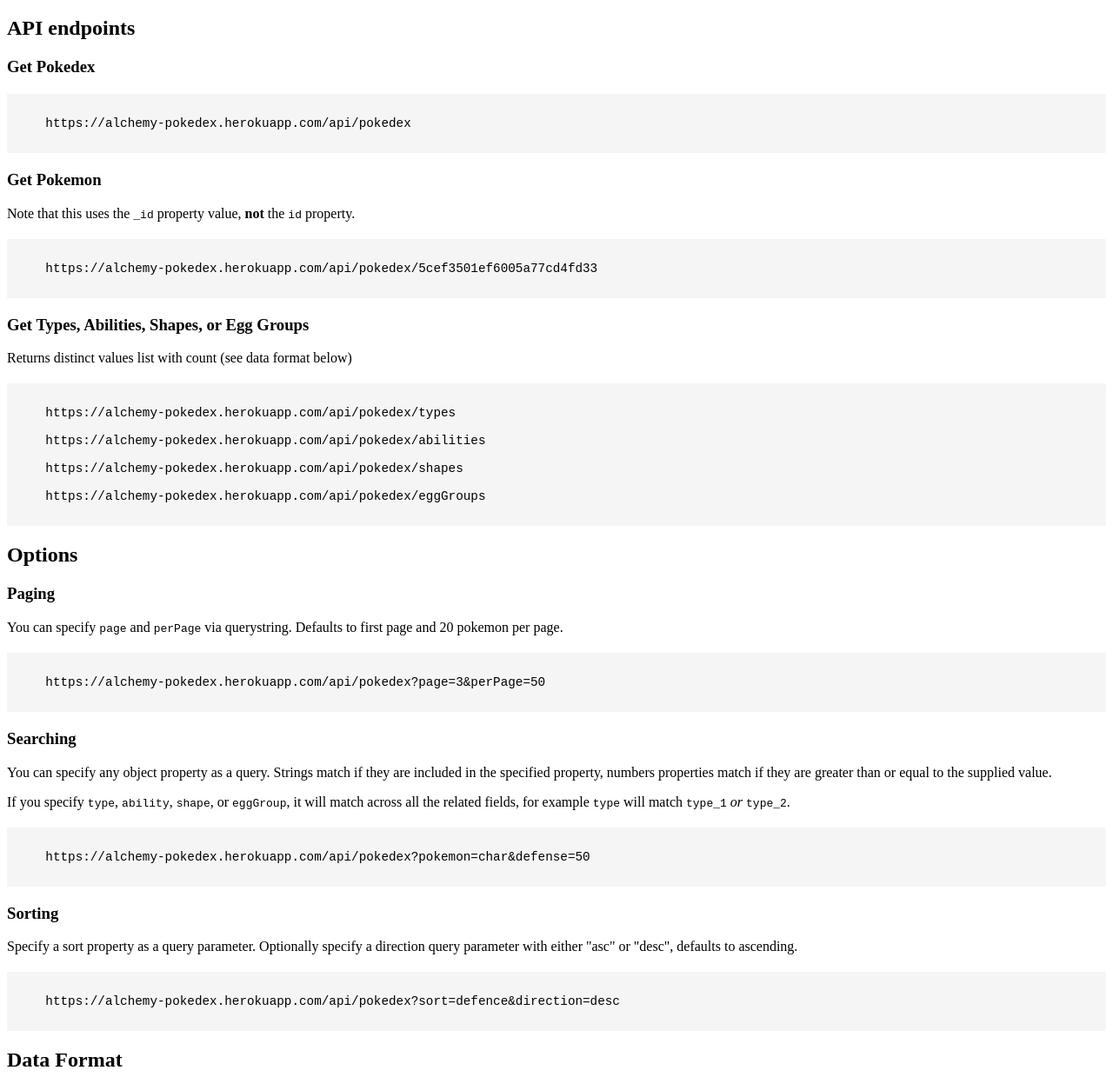
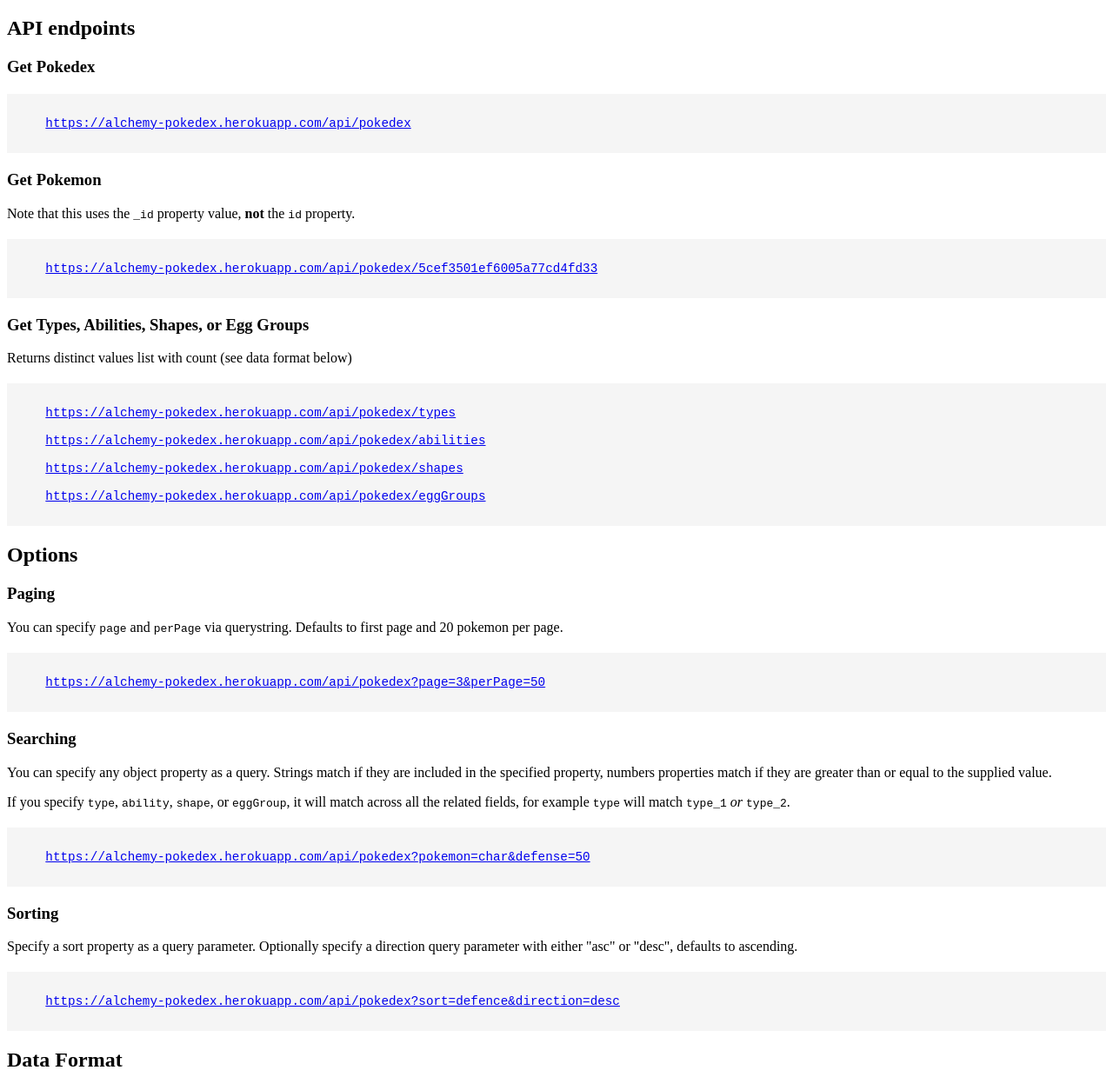
Before and after one commit to alchemycodelab/pokedex-server, a website: page public/index.html in a window 1280 px wide. Shown: the part 61-1300 px from the top of the page at 87% size. Drawn offline with Linux system fonts and the light colour scheme.

Commit message:
add links to api url's

```diff
--- a/public/index.html
+++ b/public/index.html
@@ -22,7 +22,7 @@
     <p>
         <pre>
     <code>
-    https://alchemy-pokedex.herokuapp.com/api/pokedex
+    <a target="_blank" href="https://alchemy-pokedex.herokuapp.com/api/pokedex">https://alchemy-pokedex.herokuapp.com/api/pokedex</a>
     </code></pre>
 
     </p>
@@ -35,7 +35,7 @@
     <p>
         <pre>
     <code>
-    https://alchemy-pokedex.herokuapp.com/api/pokedex/5cef3501ef6005a77cd4fd33
+    <a target="_blank" href="https://alchemy-pokedex.herokuapp.com/api/pokedex/5cef3501ef6005a77cd4fd33">https://alchemy-pokedex.herokuapp.com/api/pokedex/5cef3501ef6005a77cd4fd33</a>
     </code></pre>
     </p>
 
@@ -44,13 +44,13 @@
     <p>
         <pre>
     <code>
-    https://alchemy-pokedex.herokuapp.com/api/pokedex/types
+    <a target="_blank" href="https://alchemy-pokedex.herokuapp.com/api/pokedex/types">https://alchemy-pokedex.herokuapp.com/api/pokedex/types</a>
 
-    https://alchemy-pokedex.herokuapp.com/api/pokedex/abilities
+    <a target="_blank" href="https://alchemy-pokedex.herokuapp.com/api/pokedex/abilities">https://alchemy-pokedex.herokuapp.com/api/pokedex/abilities</a>
 
-    https://alchemy-pokedex.herokuapp.com/api/pokedex/shapes
+    <a target="_blank" href="https://alchemy-pokedex.herokuapp.com/api/pokedex/shapes">https://alchemy-pokedex.herokuapp.com/api/pokedex/shapes</a>
 
-    https://alchemy-pokedex.herokuapp.com/api/pokedex/eggGroups
+    <a target="_blank" href="https://alchemy-pokedex.herokuapp.com/api/pokedex/eggGroups">https://alchemy-pokedex.herokuapp.com/api/pokedex/eggGroups</a>
     </code></pre>
     </p>
 
@@ -64,7 +64,7 @@
     <p>
         <pre>
     <code>
-    https://alchemy-pokedex.herokuapp.com/api/pokedex?page=3&perPage=50
+    <a target="_blank" href="https://alchemy-pokedex.herokuapp.com/api/pokedex?page=3&perPage=50">https://alchemy-pokedex.herokuapp.com/api/pokedex?page=3&perPage=50</a>
     </code></pre>
     </p>
 
@@ -85,7 +85,7 @@
     <p>
         <pre>
     <code>
-    https://alchemy-pokedex.herokuapp.com/api/pokedex?pokemon=char&defense=50
+    <a target="_blank" href="https://alchemy-pokedex.herokuapp.com/api/pokedex?pokemon=char&defense=50">https://alchemy-pokedex.herokuapp.com/api/pokedex?pokemon=char&defense=50</a>
     </code></pre>
     </p>
 
@@ -98,7 +98,7 @@
     <p>
         <pre>
     <code>
-    https://alchemy-pokedex.herokuapp.com/api/pokedex?sort=defence&direction=desc
+    <a target="_blank" href="https://alchemy-pokedex.herokuapp.com/api/pokedex?sort=defence&direction=desc">https://alchemy-pokedex.herokuapp.com/api/pokedex?sort=defence&direction=desc</a>
     </code></pre>
     </p>
 
```
